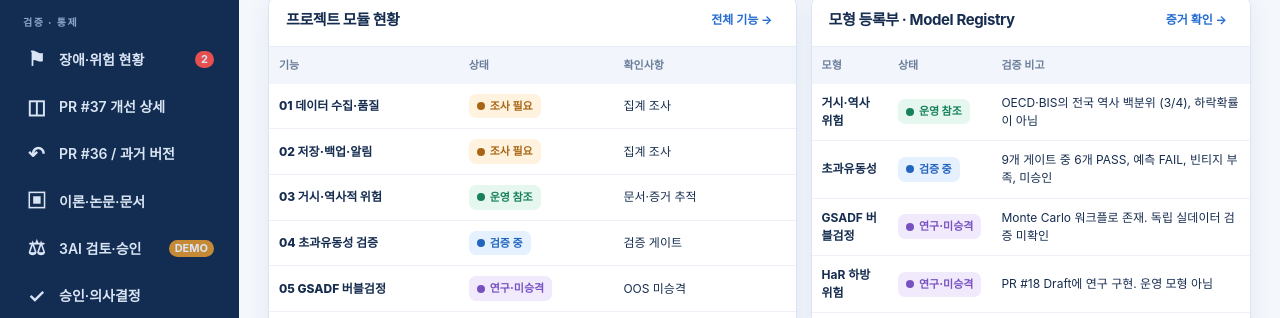
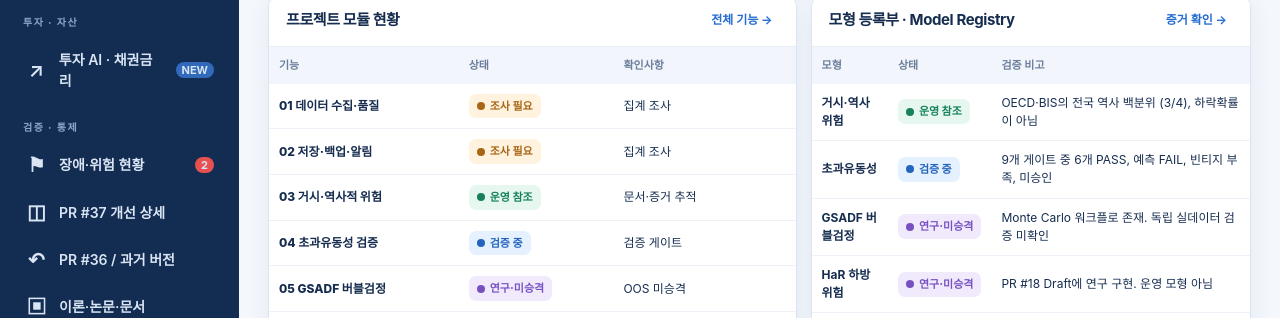
Before and after one commit to edwardlim1004/AI-project-center-interface-main, a plain HTML site: page index.html in a window 1280 px wide. Shown: the part 482-800 px from the top of the page. Drawn offline with Linux system fonts and the light colour scheme.

Commit message:
feat: link Investment AI module from project center

```diff
--- a/index.html
+++ b/index.html
@@ -27,6 +27,10 @@
         <a href="#models" data-view="models"><span>◉</span>모형 등록부</a>
         <a href="#data" data-view="data"><span>▥</span>데이터 카탈로그</a>
       </nav>
+      <div class="side-group">투자 · 자산</div>
+      <nav>
+        <a href="investment-ai/"><span>↗</span>투자 AI · 채권금리 <b class="nav-count" style="background:#326abb">NEW</b></a>
+      </nav>
       <div class="side-group">검증 · 통제</div>
       <nav>
         <a href="#issues" data-view="issues"><span>⚑</span>장애·위험 현황 <b class="nav-count">2</b></a>
```
